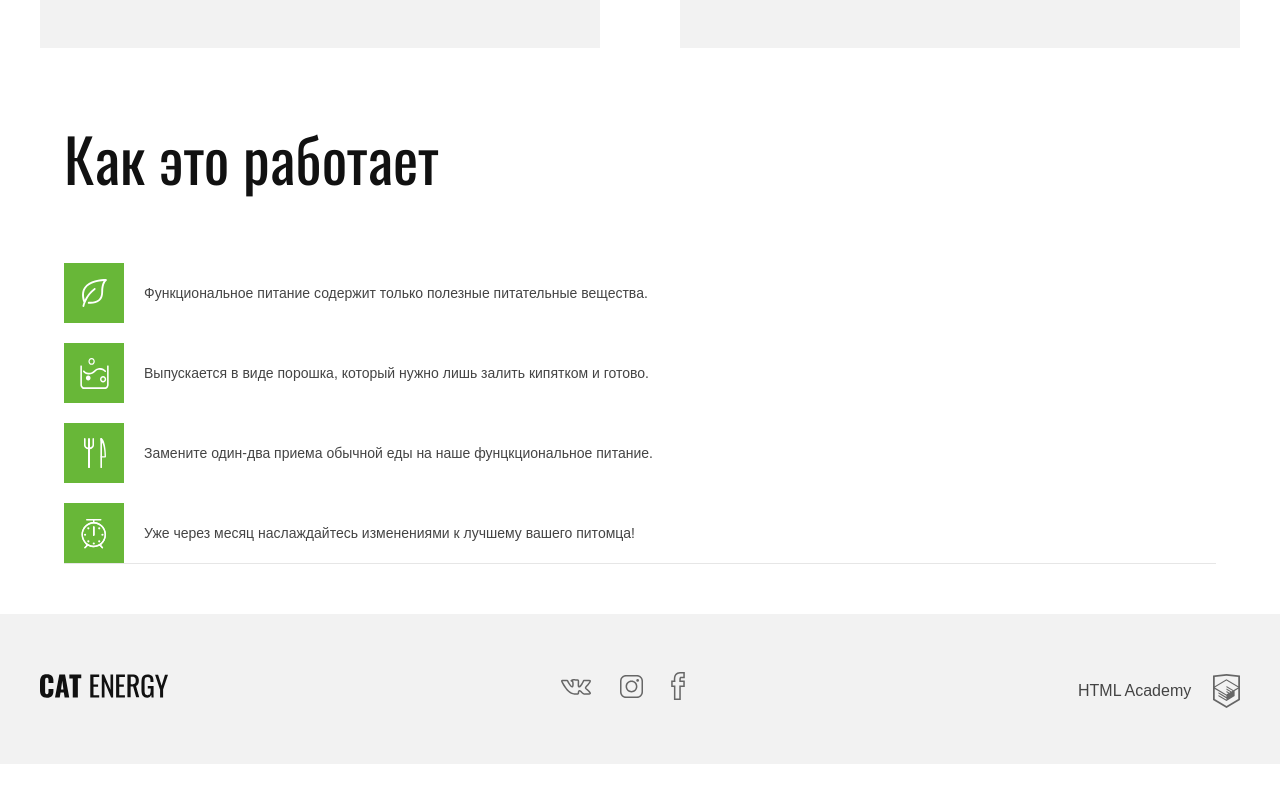
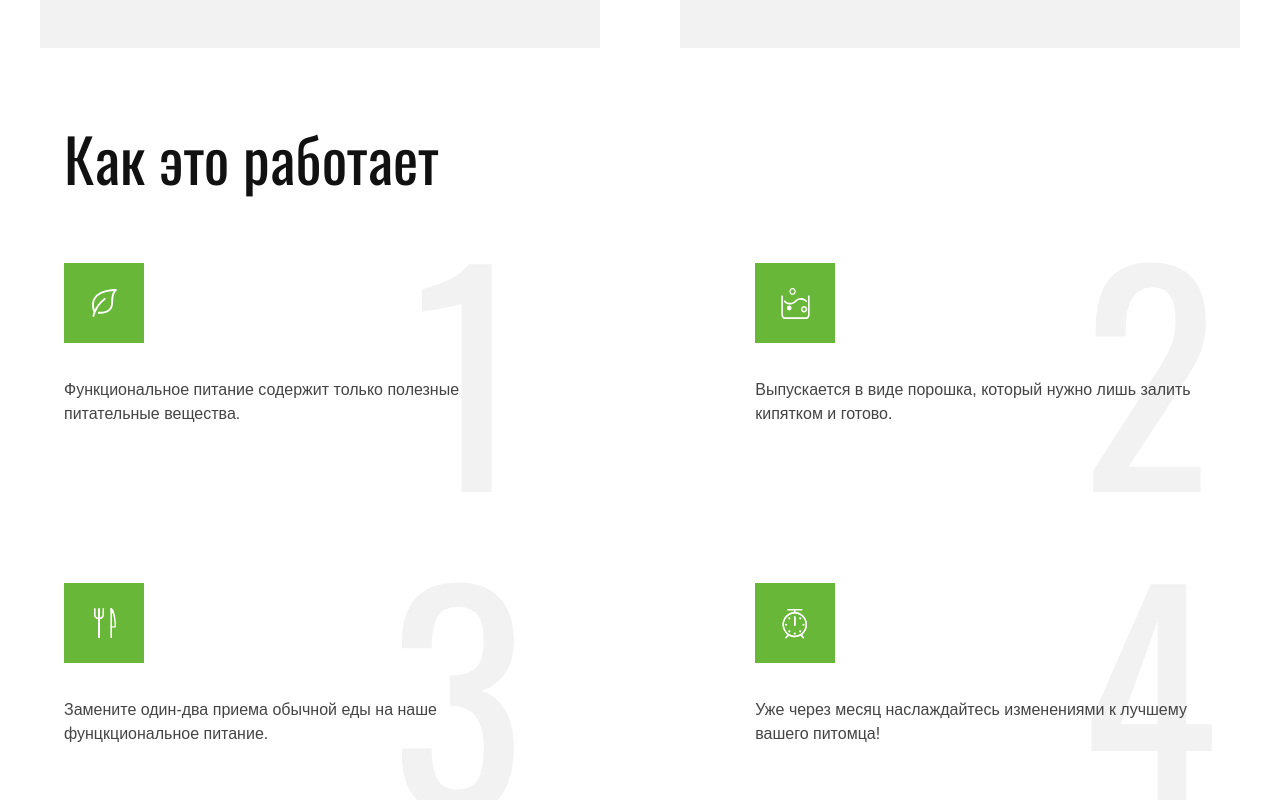
Before and after one commit to fadeyush/cat-energy, a React (Create React App) app: page /about in a window 1280 px wide. Shown: the part 1100-1900 px from the top of the page. Before the commit the page ends 1864 px from the top, so only its background shows below. Built offline with nearby package versions, Linux system fonts and the light colour scheme.

Commit message:
стилизация блока advantage для  tablet

```diff
--- a/src/components/Advantage.tsx
+++ b/src/components/Advantage.tsx
@@ -6,17 +6,17 @@ import AdvantagesItem from './AdvantagesItem';
 const Andvantage: FC = () => {
 
     const advantageItems: AdvantagesItemsProps[] = [
-        {info: 'Функциональное питание содержит только полезные питательные вещества.', className: 'advantage__item--first'},
-        {info: 'Выпускается в виде порошка, который нужно лишь залить кипятком и готово.', className: 'advantage__item--second'},
-        {info: 'Замените один-два приема обычной еды на наше фунцкциональное питание.', className: 'advantage__item--third'},
-        {info: 'Уже через месяц наслаждайтесь изменениями к лучшему вашего питомца!', className: 'advantage__item--fourth'}
+        {info: 'Функциональное питание содержит только полезные питательные вещества.', className: 'advantage__item--first', index: 1},
+        {info: 'Выпускается в виде порошка, который нужно лишь залить кипятком и готово.', className: 'advantage__item--second', index: 2},
+        {info: 'Замените один-два приема обычной еды на наше фунцкциональное питание.', className: 'advantage__item--third', index: 3},
+        {info: 'Уже через месяц наслаждайтесь изменениями к лучшему вашего питомца!', className: 'advantage__item--fourth', index: 4}
     ]
     return (
         <section className={classes.advantage}>
             <h2 className={classes.advantage__title}>Как это работает</h2>
             <ul className={classes.advantage__list}>
                 {advantageItems.map(advantage =>
-                    <AdvantagesItem className={advantage.className} info={advantage.info}/>
+                    <AdvantagesItem index={advantage.index} className={advantage.className} info={advantage.info}/>
                 )}
             </ul>
         </section>
--- a/src/components/AdvantagesItem.tsx
+++ b/src/components/AdvantagesItem.tsx
@@ -3,9 +3,10 @@ import classes from '../styles/advantage.module.scss';
 import { AdvantagesItemsProps } from '../types/advantage';
 
 
-const AdvantagesItem: FC<AdvantagesItemsProps> = ({info, className}) => {
+const AdvantagesItem: FC<AdvantagesItemsProps> = ({info, className, index}) => {
     return (
         <li className={`${classes.advantage__item } ${classes[className]}`}>
+            <span className={classes.advantage__index}>{index}</span>
             {info}
         </li>
     );
--- a/src/styles/advantage.module.scss
+++ b/src/styles/advantage.module.scss
@@ -64,6 +64,10 @@
     background-position: center;
 }
 
+.advantage__index {
+    display: none;
+}
+
 @media (min-width: $tablet-width) {
     .advantage {
         padding: 0;
@@ -71,11 +75,48 @@
         margin: 0 auto;
         margin-bottom: 50px;
         border-bottom: 1px solid $borderGrayMainPage;
+        padding-bottom: 57px;
     }
     .advantage__title {
         font-size: 60px;
         margin-bottom: 75px;
     }
+
+    .advantage__list {
+        gap: 90px;
+        flex-direction: row;
+        flex-wrap: wrap;
+        justify-content: space-between;
+    }
+
+    .advantage__item {
+        font-size: 16px;
+        line-height: 24px;
+        width: 40%;
+        height: 230px;
+        padding: 0;
+        display: block;
+
+        padding-top: 115px;
+    }
+
+    .advantage__item::after {
+        width: 80px;
+        height: 80px;
+    }
+
+    .advantage__index {
+        position: absolute;
+        right: 0;
+        top: 90px;
+        display: block;
+
+        font-family: 'Oswald';
+        font-size: 281px;
+        color: $buttonGray;
+
+        z-index: -99;
+    }
 }
 
 @media (min-width: $desktop-width) {
--- a/src/styles/pageFooter.scss
+++ b/src/styles/pageFooter.scss
@@ -56,7 +56,7 @@
         width: 90%;
         justify-content: space-between;
 
-        padding: 60px 0;
+        padding: 58px 0;
         box-sizing: border-box;
     }
 
--- a/src/styles/variables.scss
+++ b/src/styles/variables.scss
@@ -12,7 +12,7 @@ $fontSizeDesktop: 16px;
 
 $mobile-width: 320px;
 $tablet-width: 740px;
-$desktop-width: 1200px;
+$desktop-width: 1220px;
 
 $backgroundColorWhite: #ffffff;
 $backgroundColorGray: #f2f2f2;
--- a/src/types/advantage.ts
+++ b/src/types/advantage.ts
@@ -1,4 +1,5 @@
 export interface AdvantagesItemsProps {
     info: string;
     className: string;
+    index: number;
 }
```
